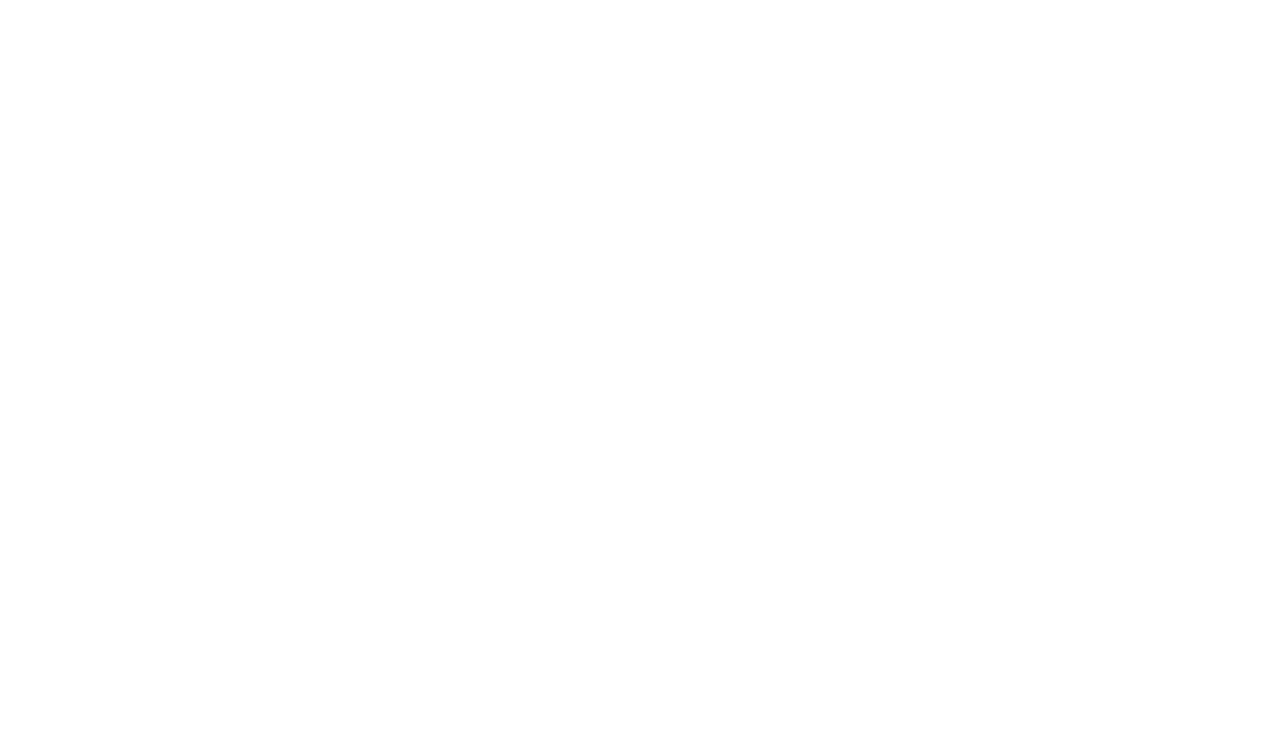
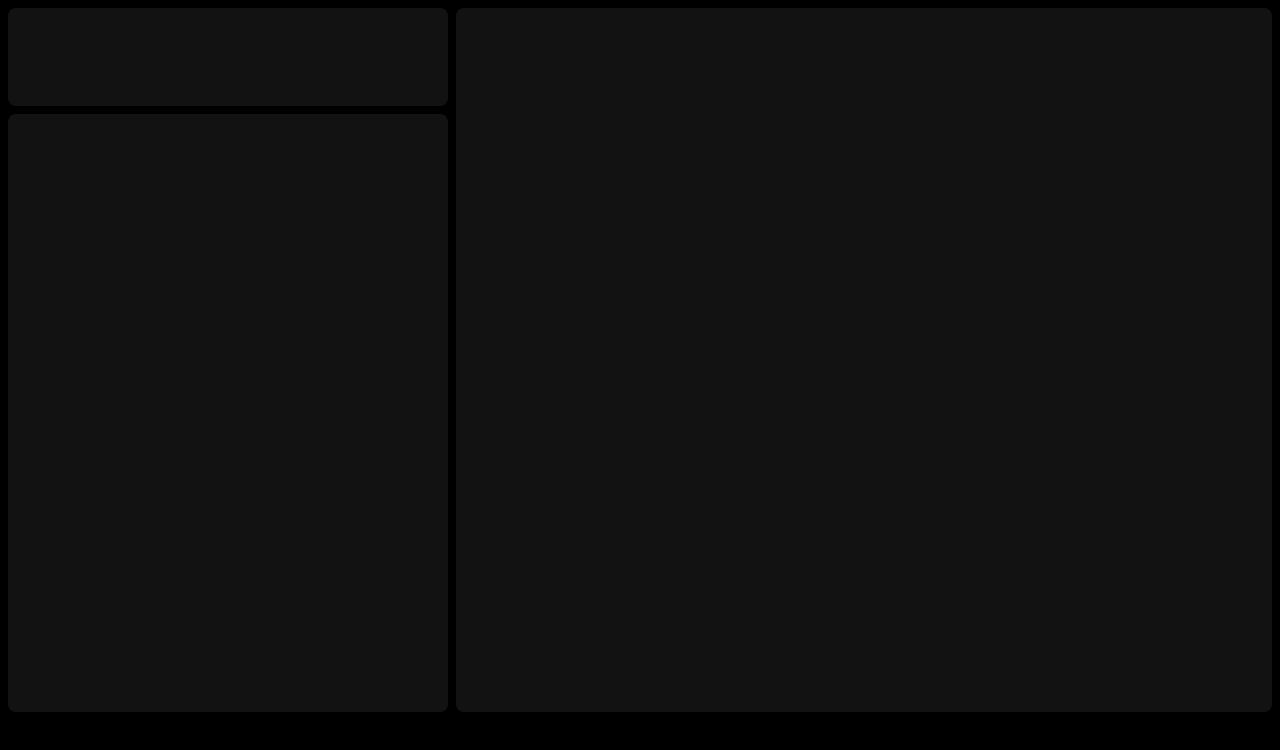
Before and after one commit to SebastianGuevara/SPOTIFY-FRONT, a React (Vite) app: page / in a window 1280 px wide. Shown: the top 750 px of the page. Built offline with nearby package versions, Linux system fonts and the light colour scheme.

Commit message:
Agrega maqutacion basica

```diff
--- a/package.json
+++ b/package.json
@@ -11,11 +11,13 @@
   },
   "dependencies": {
     "react": "^18.2.0",
-    "react-dom": "^18.2.0"
+    "react-dom": "^18.2.0",
+    "styled-components": "^5.3.9"
   },
   "devDependencies": {
     "@types/react": "^18.0.37",
     "@types/react-dom": "^18.0.11",
+    "@types/styled-components": "^5.1.26",
     "@typescript-eslint/eslint-plugin": "^5.59.0",
     "@typescript-eslint/parser": "^5.59.0",
     "@vitejs/plugin-react-swc": "^3.0.0",
--- a/src/App.tsx
+++ b/src/App.tsx
@@ -1,14 +1,14 @@
-import { useState } from 'react'
-import reactLogo from './assets/react.svg'
-import viteLogo from '/vite.svg'
+import { PrincipalContainer } from "./components/common/Containers"
+import UserDashboard from "./pages/UserDashboard"
 
 function App() {
-  const [count, setCount] = useState(0)
 
   return (
-    <>
-    </>
+    <PrincipalContainer>
+      <UserDashboard/>
+    </PrincipalContainer>
   )
 }
 
+
 export default App
--- /dev/null
+++ b/src/components/common/Containers.ts
@@ -0,0 +1,45 @@
+import styled from "styled-components";
+
+export const PrincipalContainer = styled.body`
+width: 100vw;
+height: 100vh;
+display: flex;
+justify-content: center;
+align-items: flex-start;
+`
+export const DashboardContentContainer = styled.main`
+width: 100%;
+height: calc(100% - 80px);
+padding: 8px;
+box-sizing: border-box;
+display: flex;
+gap: 8px;
+`
+
+export const SidebarContainer = styled.aside`
+height: 100%;
+width: 35%;
+display: flex;
+flex-direction: column;
+gap: 8px;
+`
+export const DashboardPlaylistContainer = styled.div`
+background-color: #121212;
+width: 65%;
+height: 100%;
+border-radius: 8px;
+`
+export const MainOptionsContainer = styled.div`
+background-color: #121212;
+width: 100%;
+height: 112px;
+padding: 8px 12px;
+box-sizing: border-box;
+border-radius: 8px;
+`
+export const PlaylistLibraryContainer = styled.div`
+background-color: #121212;
+width: 100%;
+height: 100%;
+border-radius: 8px;
+`
--- a/src/index.css
+++ b/src/index.css
@@ -5,7 +5,7 @@
 
   color-scheme: light dark;
   color: rgba(255, 255, 255, 0.87);
-  background-color: #242424;
+  background-color: #000000;
 
   font-synthesis: none;
   text-rendering: optimizeLegibility;
@@ -29,41 +29,5 @@
   place-items: center;
   min-width: 320px;
   min-height: 100vh;
+  align-items: flex-start;
 }
-
-h1 {
-  font-size: 3.2em;
-  line-height: 1.1;
-}
-
-button {
-  border-radius: 8px;
-  border: 1px solid transparent;
-  padding: 0.6em 1.2em;
-  font-size: 1em;
-  font-weight: 500;
-  font-family: inherit;
-  background-color: #1a1a1a;
-  cursor: pointer;
-  transition: border-color 0.25s;
-}
-button:hover {
-  border-color: #646cff;
-}
-button:focus,
-button:focus-visible {
-  outline: 4px auto -webkit-focus-ring-color;
-}
-
-@media (prefers-color-scheme: light) {
-  :root {
-    color: #213547;
-    background-color: #ffffff;
-  }
-  a:hover {
-    color: #747bff;
-  }
-  button {
-    background-color: #f9f9f9;
-  }
-}
--- /dev/null
+++ b/src/pages/UserDashboard.tsx
@@ -0,0 +1,22 @@
+import { DashboardContentContainer, DashboardPlaylistContainer, MainOptionsContainer, PlaylistLibraryContainer, SidebarContainer } from '../components/common/Containers'
+
+const UserDashboard = () =>{
+    return(
+        <DashboardContentContainer>
+            <SidebarContainer>
+                <MainOptionsContainer>
+
+                </MainOptionsContainer>
+                <PlaylistLibraryContainer>
+
+                </PlaylistLibraryContainer>
+
+            </SidebarContainer>
+            <DashboardPlaylistContainer>
+
+            </DashboardPlaylistContainer>
+        </DashboardContentContainer>
+    )
+}
+
+export default UserDashboard;
```
Also changed, not shown: 1 other file (tests, documents, lock files or other folders).
